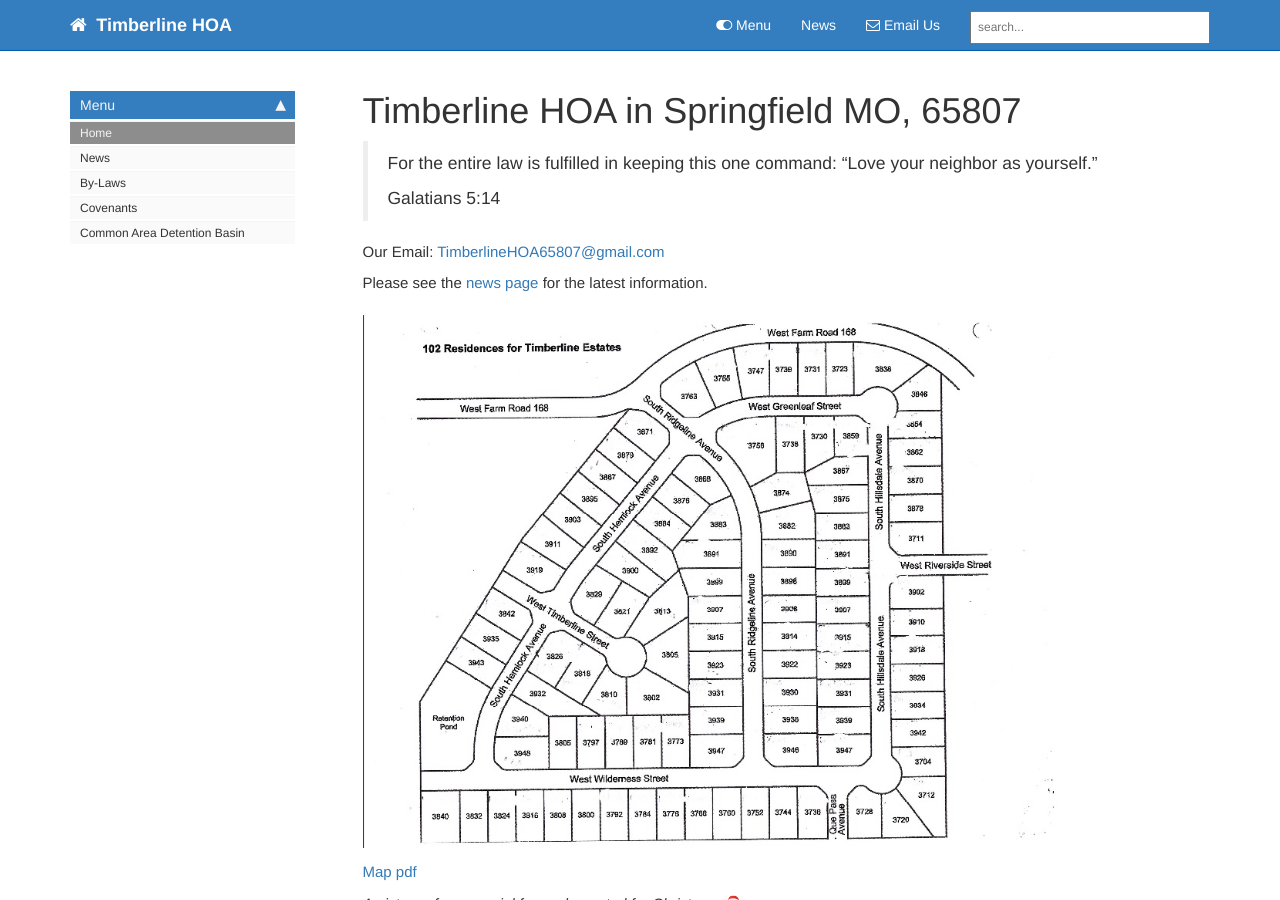
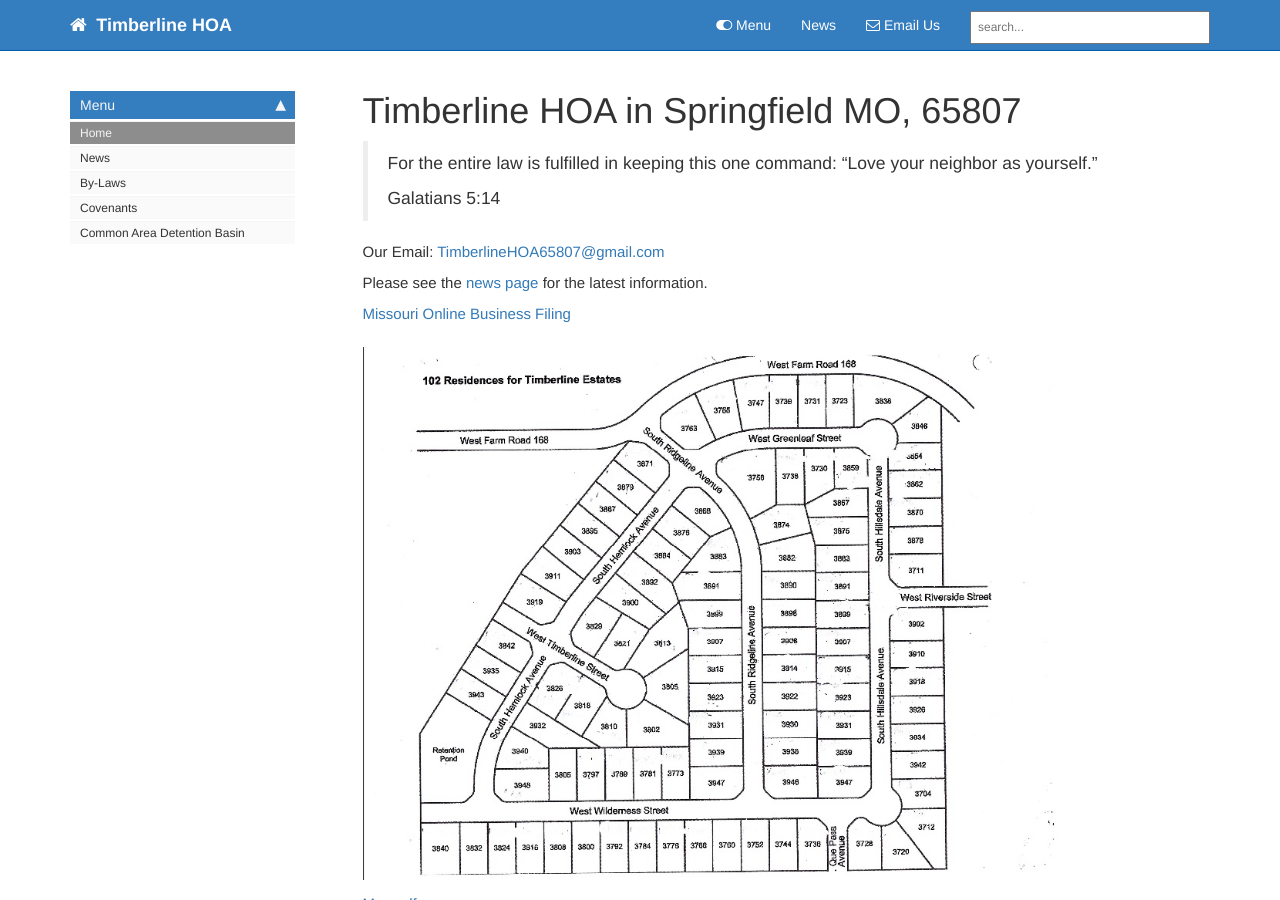
Before and after one commit to timberline-hoa/timberline-hoa.github.io, a Jekyll site: the page built from index.md, in a window 1280 px wide and 900 px high. Built offline with Jekyll 4.4.1, drawn with Linux system fonts in a browser that asks for light colours; comment, search, counter and statistics services are not loaded.

Commit message:
Add Missouri online business filing to home page

```diff
--- a/index.md
+++ b/index.md
@@ -11,6 +11,8 @@ Our Email: [TimberlineHOA65807@gmail.com](mailto:timberlinehoa65807@gmail.com)
 
 Please see the [news page]({{site.url}}/news.html) for the latest information.
 
+[Missouri Online Business Filing](https://bsd.sos.mo.gov/BusinessEntity/BusinessEntityDetail.aspx?page=beSearch&ID=701261)
+
 ![Map of Neighborhood]({{ site.url }}/images/timberline-map.jpg)
 
 [Map pdf]({{ site.url }}/documents/Timberline_Map.pdf)
```
